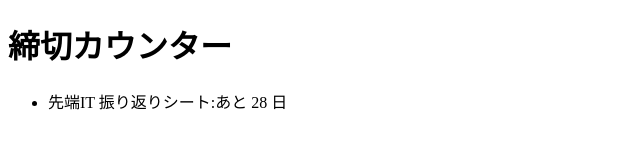
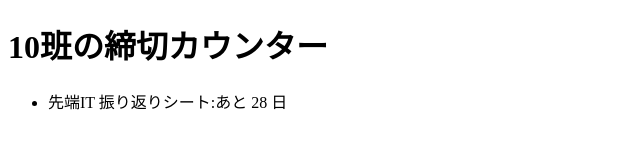
Before and after one commit to neec-sentan-it-2026/team10-deadline, a website: page public/index.html in a window 1280 px wide. Shown: the whole page, without its empty margins (0-640 px from the left). Drawn offline with Linux system fonts and the light colour scheme.

Commit message:
見出しを「10班の締切カウンター」に変更

```diff
--- a/public/index.html
+++ b/public/index.html
@@ -6,7 +6,7 @@
   <title>締切カウンター</title>
 </head>
 <body>
-  <h1>締切カウンター</h1>
+  <h1>10班の締切カウンター</h1>
   <ul id="list"></ul>
   <script type="module">
     import { daysUntil } from './deadline.js';
```
